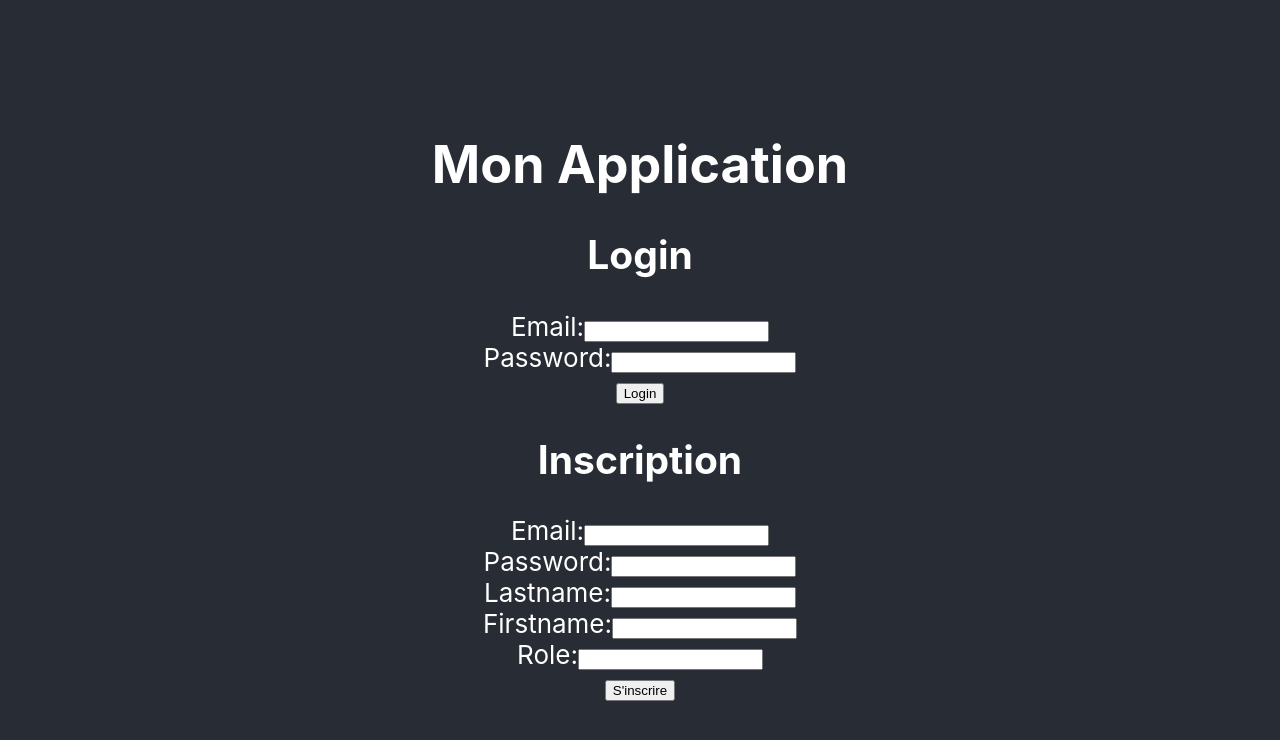
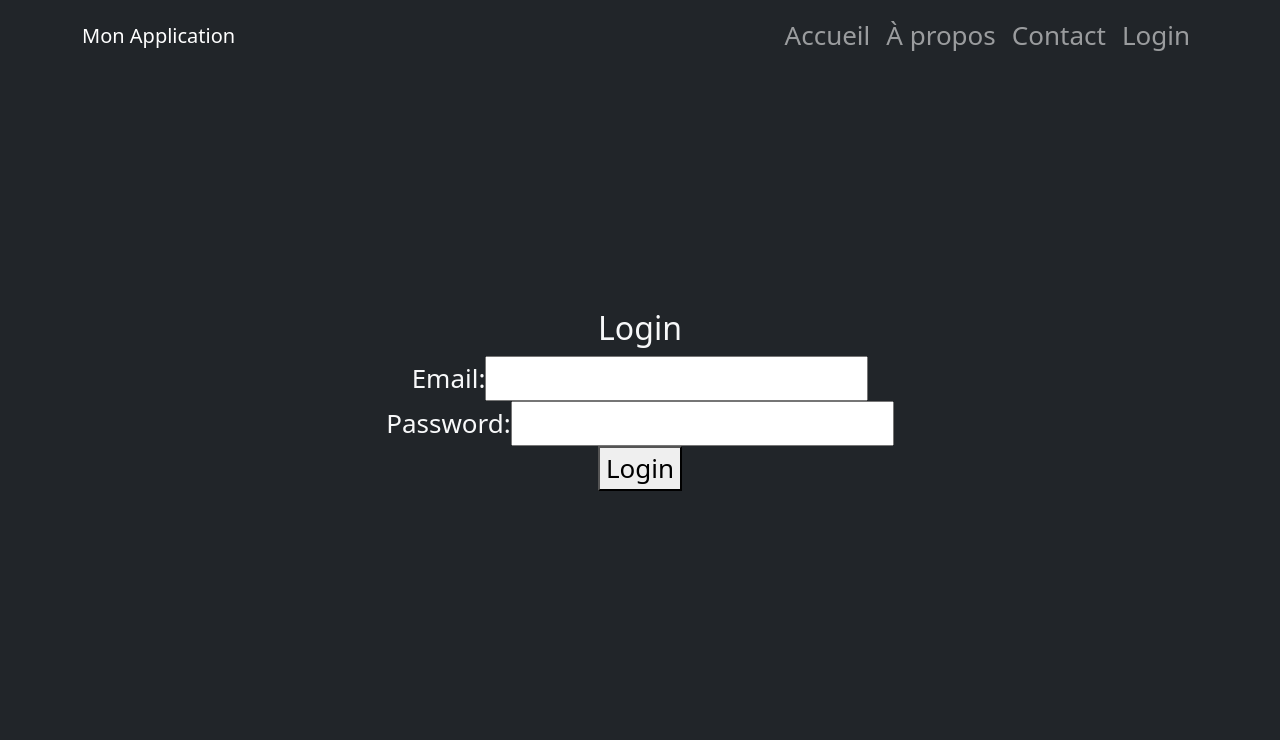
Before and after one commit to Arkalithe/EcfGarage, a React (Create React App) app in the folder client/: page /login in a window 1280 px wide. Shown: the top 740 px of the page. Built offline with nearby package versions, Linux system fonts and the light colour scheme.

Commit message:
Add header components

```diff
--- a/client/package.json
+++ b/client/package.json
@@ -7,8 +7,10 @@
     "@testing-library/react": "^13.4.0",
     "@testing-library/user-event": "^13.5.0",
     "axios": "^1.6.7",
+    "bootstrap": "^5.3.2",
     "jwt-decode": "^4.0.0",
     "react": "^18.2.0",
+    "react-bootstrap": "^2.10.1",
     "react-dom": "^18.2.0",
     "react-router-dom": "^6.22.0",
     "react-scripts": "5.0.1",
--- a/client/src/App.css
+++ b/client/src/App.css
@@ -1,38 +1,4 @@
 .App {
-  text-align: center;
+  font-size: calc(10px + 2vmin);
+
 }
-
-.App-logo {
-  height: 40vmin;
-  pointer-events: none;
-}
-
-@media (prefers-reduced-motion: no-preference) {
-  .App-logo {
-    animation: App-logo-spin infinite 20s linear;
-  }
-}
-
-.App-header {
-  background-color: #282c34;
-  min-height: 100vh;
-  display: flex;
-  flex-direction: column;
-  align-items: center;
-  justify-content: center;
-  font-size: calc(10px + 2vmin);
-  color: white;
-}
-
-.App-link {
-  color: #61dafb;
-}
-
-@keyframes App-logo-spin {
-  from {
-    transform: rotate(0deg);
-  }
-  to {
-    transform: rotate(360deg);
-  }
-}
--- a/client/src/App.js
+++ b/client/src/App.js
@@ -1,18 +1,38 @@
-import logo from './logo.svg';
 import './App.css';
+import 'bootstrap/dist/css/bootstrap.min.css';
+import { Routes, Route } from 'react-router-dom';
+import { Container } from 'react-bootstrap';
+
 import LoginForm from './Components/Login/Login';
 import RegisterForm from './Components/Register/Register';
+import Header from './Components/Header/Header';
+import AuthRequire from './Components/Auth/AuthRequire';
+import Layout from './Components/Layout/Layout';
 
 function App() {
   return (
-    <div className="App">
-      <header className="App-header">
-        <div>
-          <h1>Mon Application</h1>
-          <LoginForm />
-          <RegisterForm />
-        </div>
-      </header>
+
+    <div className="text-center bg-dark text-light min-vh-100 d-flex flex-column align-items-center justify-content-center App">
+      <Container fluid >
+        <Header />
+      </Container>
+
+      <Container>
+        <Routes>
+
+          <Route path='/' element={<Layout />}>
+            <Route path="/login" element={<LoginForm />} />
+          </Route  >
+
+          <Route element={<AuthRequire role="Admin" />}>
+            <Route path="/register" element={<RegisterForm />} />
+          </Route>
+
+        </Routes>
+
+
+      </Container>
+
     </div>
   );
 }
--- a/client/src/Components/Auth/AuthRequire.js
+++ b/client/src/Components/Auth/AuthRequire.js
@@ -5,7 +5,7 @@ const AuthRequire = ({role}) => {
     const { auth } = AuthUse();
     const location = useLocation();
 
-    if(!auth.setAuthToken) {
+    if(!auth.role) {
         return <Navigate to="/login" state={{from : location}} replace />
     }
     if (!role.includes(auth.role)) {
--- a/client/src/Components/Header/Header.js
+++ b/client/src/Components/Header/Header.js
@@ -0,0 +1,58 @@
+import React from 'react';
+import { Navbar, Nav, Container } from 'react-bootstrap';
+import { Link } from 'react-router-dom';
+import AuthUse from '../Auth/AuthUse';
+
+const Header = () => {
+    const { role, logout } = AuthUse();
+
+    return (
+        <>
+            {/* Barre de navigation pour les écrans de taille moyenne (et plus) */}
+            <Navbar bg="dark" variant="dark" expand="md" fixed='top' className="d-none d-md-block">
+                <Container>
+                    <Navbar.Brand as={Link} to="/" style={{ marginRight: 'auto' }}>Mon Application</Navbar.Brand>
+                    <Nav className="ml-auto">
+                        <Nav.Link as={Link} to="/">Accueil</Nav.Link>
+                        <Nav.Link as={Link} to="/about">À propos</Nav.Link>
+                        <Nav.Link as={Link} to="/contact">Contact</Nav.Link>
+                        {role ? (
+                            <>
+                                {role === 'employé' && <Nav.Link as={Link} to="/employee">Espace Employé</Nav.Link>}
+                                {role === 'admin' && <Nav.Link as={Link} to="/admin">Espace Admin</Nav.Link>}
+                                <Nav.Link onClick={logout}>Logout</Nav.Link>
+                            </>
+                        ) : (
+                            <Nav.Link as={Link} to="/login">Login</Nav.Link>
+                        )}
+                    </Nav>
+                </Container>
+            </Navbar>
+
+
+            <div className="d-md-none">
+                <Navbar bg="dark" variant="dark" fixed='top'>
+                <Navbar.Brand as={Link} to="/" style={{ marginRight: 'auto' }}>Mon Application</Navbar.Brand>
+
+                        <Nav className="mr-auto">
+                            <Nav.Link as={Link} to="/">Accueil</Nav.Link>
+                            <Nav.Link as={Link} to="/about">À propos</Nav.Link>
+                            <Nav.Link as={Link} to="/contact">Contact</Nav.Link>
+                            {role ? (
+                                <>
+                                    {role === 'employé' && <Nav.Link as={Link} to="/employee">Espace Employé</Nav.Link>}
+                                    {role === 'admin' && <Nav.Link as={Link} to="/admin">Espace Admin</Nav.Link>}
+                                    <Nav.Link onClick={logout}>Logout</Nav.Link>
+                                </>
+                            ) : (
+                                <Nav.Link as={Link} to="/login">Login</Nav.Link>
+                            )}
+                        </Nav>
+
+                </Navbar>
+            </div>
+        </>
+    );
+};
+
+export default Header;
--- /dev/null
+++ b/client/src/Components/Layout/Layout.js
@@ -0,0 +1,12 @@
+import { Outlet } from "react-router-dom";
+
+const Layout = () => {
+
+    return (
+        <main >
+            <Outlet />
+        </main>
+    )
+}
+
+export default Layout;
--- a/client/src/index.js
+++ b/client/src/index.js
@@ -4,14 +4,16 @@ import './index.css';
 import App from './App';
 import reportWebVitals from './reportWebVitals';
 import { AuthProvider } from './Components/Auth/AuthProvider';
+import { BrowserRouter } from 'react-router-dom';
 
 const root = ReactDOM.createRoot(document.getElementById('root'));
 root.render(
   <React.StrictMode>
-    <AuthProvider>
-      <App />
-    </AuthProvider>
-
+    <BrowserRouter>
+      <AuthProvider>
+        <App />
+      </AuthProvider>
+    </BrowserRouter>
   </React.StrictMode>
 );
 
```
Also changed, not shown: 1 other file (tests, documents, lock files or other folders).
